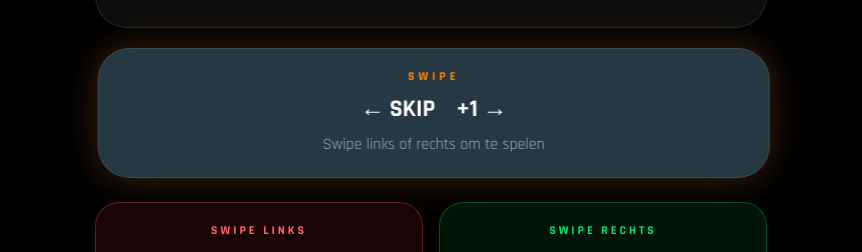
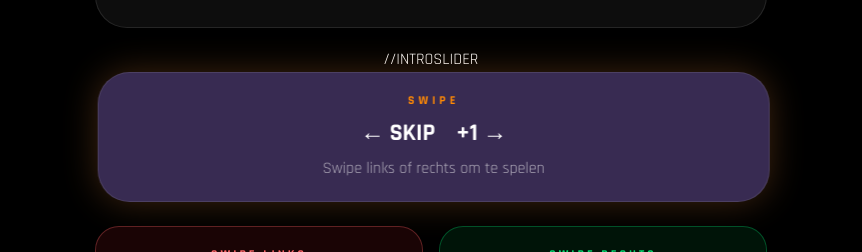
Before and after one commit to beaukim81/spin-and-shame, a Next.js app: page / in a window 1280 px wide. Shown: the part 607-859 px from the top of the page, without its empty margins (209-1071 px from the left). Built offline with nearby package versions, Linux system fonts and the light colour scheme.

Commit message:
changes color slider home

```diff
--- a/src/app/page.js
+++ b/src/app/page.js
@@ -577,7 +577,7 @@ export default function Home() {
   const introBackground = useTransform(
     introX,
     [-150, 0, 150],
-    ["#ef4444", "#1A2440", "#22c55e"]
+    ["#f97316", "#1A2440", "#a855f7"]
   );
 
   useEffect(() => {
@@ -999,6 +999,7 @@ export default function Home() {
 
               </div>
 
+//INTROSLIDER
               <motion.div
                 drag="x"
                 style={{
@@ -1040,7 +1041,7 @@ export default function Home() {
 
                 }}
 
-                className="mb-6 border border-white/10 rounded-[32px] p-5 backdrop-blur-xl text-center transition-all shadow-[0_0_35px_rgba(251,146,60,0.25)] bg-white/5 cursor-grab active:cursor-grabbing"
+                className="mb-6 border border-white/10 rounded-[32px] p-5 backdrop-blur-xl text-center transition-all shadow-[0_0_35px_rgba(251,146,60,0.25)] cursor-grab active:cursor-grabbing"
               >
 
                 <p className="text-orange-400 text-xs uppercase tracking-[4px] font-black mb-2">
```
